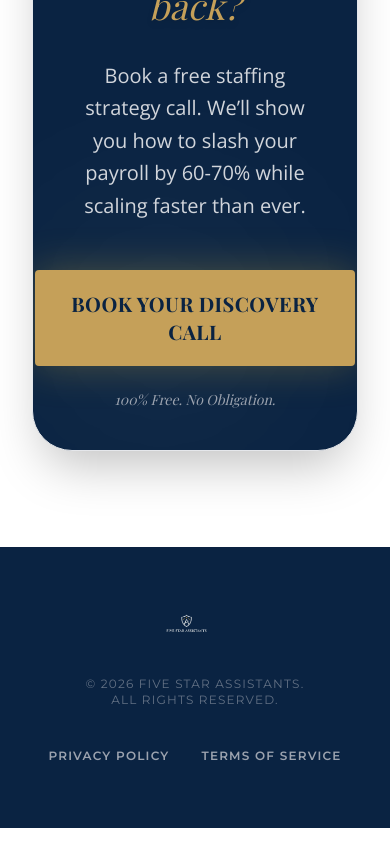
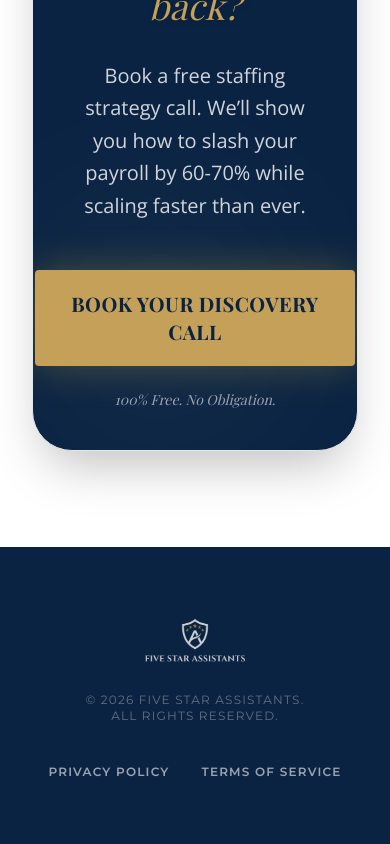
Before and after one commit to christianh0019/five-star-assistants-vsl, a React (Vite) app: page / in a window 390 px wide. Shown: the part 9115-9959 px from the top of the page. Built offline with nearby package versions, Linux system fonts and the light colour scheme.

Commit message:
Increase logo size on mobile and in footer

```diff
--- a/components/Footer.tsx
+++ b/components/Footer.tsx
@@ -8,8 +8,8 @@ const Footer: React.FC = () => {
 
         {/* Brand Area */}
         <div className="flex flex-col items-center md:items-start mb-10 md:mb-0">
-          <div className="scale-75 origin-top md:origin-top-left -ml-4 md:ml-0 mb-6 opacity-80 hover:opacity-100 transition-opacity">
-             <Logo variant="light" />
+          <div className="mb-6 opacity-80 hover:opacity-100 transition-opacity">
+            <Logo variant="light" />
           </div>
           <div className="text-center md:text-left text-xs uppercase tracking-widest opacity-60">
             &copy; {new Date().getFullYear()} Five Star Assistants.<br />All rights reserved.
--- a/components/Logo.tsx
+++ b/components/Logo.tsx
@@ -16,7 +16,7 @@ const Logo: React.FC<LogoProps> = ({ variant = 'dark', className = '' }) => {
       <img
         src={variant === 'light' ? "/logo-white.png" : "/logo.png"}
         alt="Five Star Assistants Logo"
-        className="h-10 md:h-14 w-auto object-contain hover:scale-105 transition-transform duration-300 origin-left"
+        className="h-14 md:h-16 w-auto object-contain hover:scale-105 transition-transform duration-300 origin-left"
       />
 
     </div>
```
